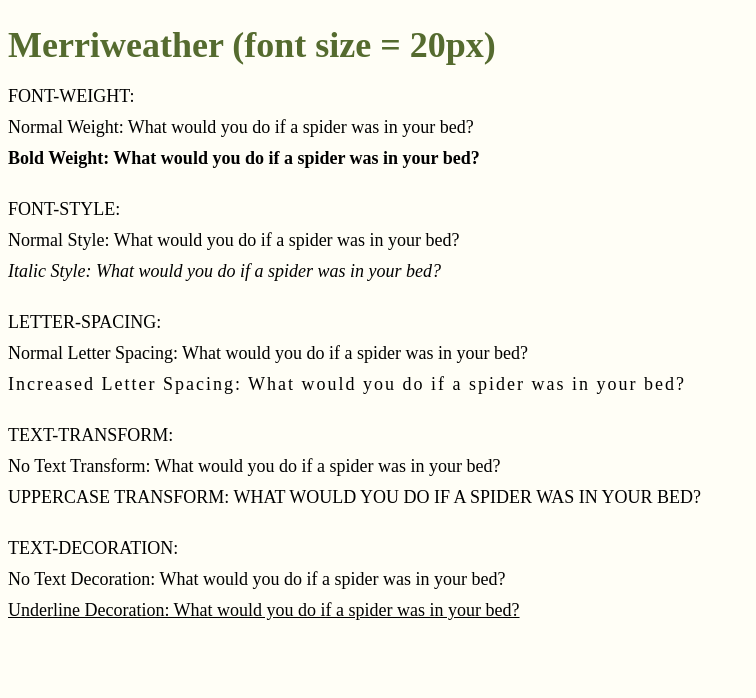
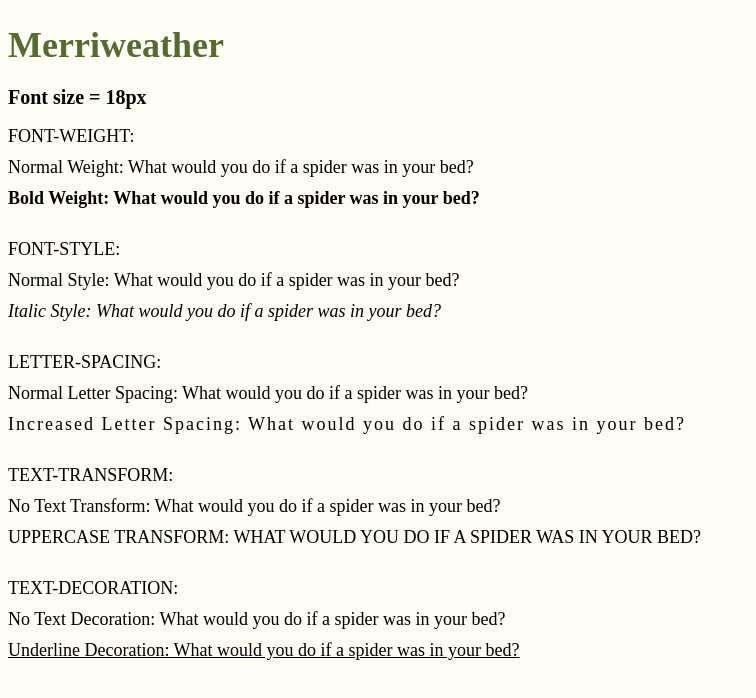
Before and after one commit to soominkimm/ifspring2024, a plain HTML site: page type-styles/index.html in a window 1280 px wide. Shown: the whole page, without its empty margins (0-756 px from the left). Drawn offline with Linux system fonts and the light colour scheme.

Commit message:
Add files via upload

```diff
--- a/type-styles/index.html
+++ b/type-styles/index.html
@@ -26,6 +26,11 @@
 
         }
 
+        h2   {
+
+            font-size: 20px;
+
+        }
 
 
         .sample-group {
@@ -57,7 +62,8 @@
     </style>
 
     <body>
-        <h1>Merriweather (font size = 20px)</h1>
+        <h1>Merriweather</h1>
+        <h2>Font size = 18px</h2>
 
         <div class="sample-group">
             <div class="subheading">FONT-WEIGHT:</div>
```
